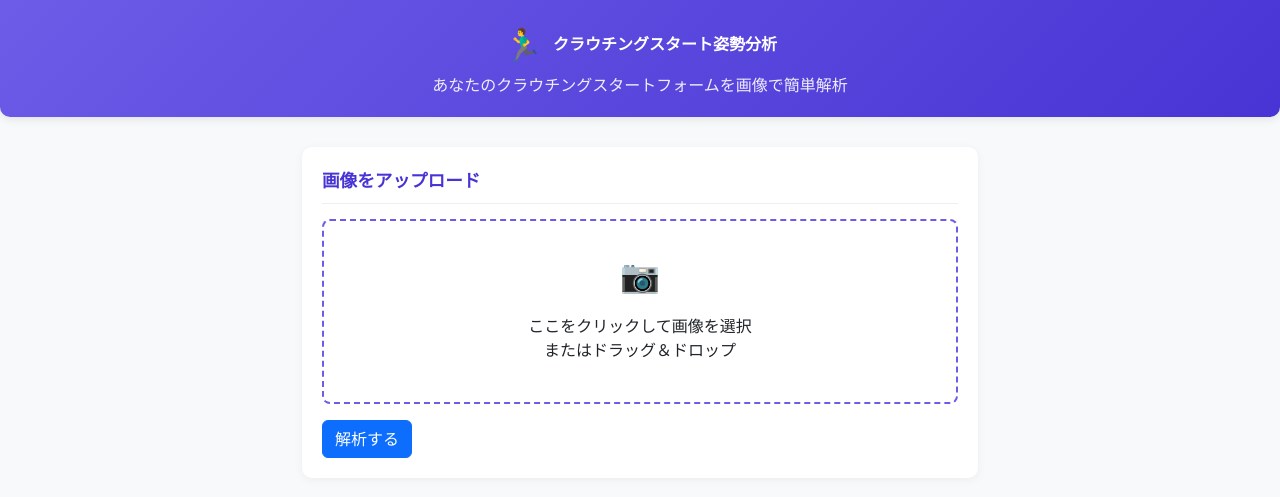
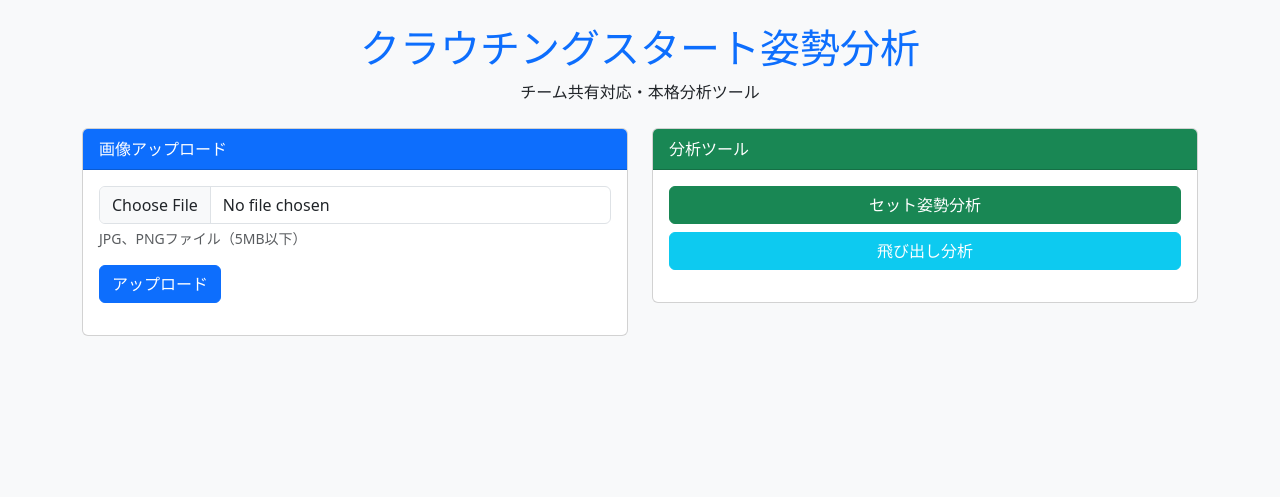
Before and after one commit to kotor-1/crouch-analyzer-pro, a Flask app: page / in a window 1280 px wide. Shown: the top 497 px of the page. Run offline with Flask 3, Linux system fonts and the light colour scheme.

Commit message:
Update index.html

```diff
--- a/templates/index.html
+++ b/templates/index.html
@@ -5,172 +5,235 @@
     <meta name="viewport" content="width=device-width, initial-scale=1.0">
     <title>クラウチングスタート姿勢分析</title>
     <link href="https://cdn.jsdelivr.net/npm/bootstrap@5.3.0/dist/css/bootstrap.min.css" rel="stylesheet">
-    <style>
-        body {
-            font-family: 'Segoe UI', 'Meiryo UI', sans-serif;
-            background-color: #f8f9fa;
-        }
-        .header {
-            background: linear-gradient(135deg, #6c5ce7, #4834d4);
-            color: white;
-            padding: 20px 0;
-            margin-bottom: 30px;
-            border-radius: 0 0 10px 10px;
-            box-shadow: 0 2px 10px rgba(0,0,0,0.1);
-        }
-        .main-title {
-            display: flex;
-            align-items: center;
-            justify-content: center;
-            gap: 10px;
-            font-weight: 700;
-            margin-bottom: 5px;
-        }
-        .main-title span {
-            font-size: 2rem;
-        }
-        .subtitle {
-            text-align: center;
-            opacity: 0.9;
-            font-size: 1rem;
-        }
-        .panel {
-            background-color: white;
-            border-radius: 10px;
-            padding: 20px;
-            box-shadow: 0 2px 10px rgba(0,0,0,0.05);
-            margin-bottom: 20px;
-        }
-        .panel-header {
-            display: flex;
-            align-items: center;
-            gap: 8px;
-            font-weight: 600;
-            color: #4834d4;
-            font-size: 1.1rem;
-            padding-bottom: 10px;
-            border-bottom: 1px solid #eee;
-            margin-bottom: 15px;
-        }
-        .upload-area {
-            border: 2px dashed #6c5ce7;
-            border-radius: 8px;
-            padding: 30px;
-            display: flex;
-            flex-direction: column;
-            align-items: center;
-            justify-content: center;
-            text-align: center;
-            cursor: pointer;
-            transition: background-color 0.2s;
-        }
-        .upload-area:hover {
-            background-color: rgba(108, 92, 231, 0.05);
-        }
-        .upload-icon {
-            font-size: 2rem;
-            color: #6c5ce7;
-            margin-bottom: 15px;
-        }
-        .file-info {
-            color: #666;
-            font-size: 0.9rem;
-            margin-top: 10px;
-        }
-        .image-container {
-            position: relative;
-            margin: 20px 0;
-            width: 100%;
-            overflow: hidden;
-            border-radius: 8px;
-            box-shadow: 0 1px 5px rgba(0,0,0,0.1);
-            min-height: 300px;
-            background-color: #f5f5f5;
-        }
-        #preview-image {
-            display: block;
-            width: 100%;
-            max-height: 600px;
-        }
-        .joint-point {
-            position: absolute;
-            width: 16px;
-            height: 16px;
-            background-color: red;
-            border: 2px solid white;
-            border-radius: 50%;
-            transform: translate(-50%, -50%);
-            pointer-events: none;
-        }
-        .result-area {
-            margin-top: 20px;
-            padding: 20px;
-            background-color: #eaf0fb;
-            border-radius: 8px;
-            color: #222;
-            font-size: 1.1rem;
-        }
-    </style>
 </head>
-<body>
-    <div class="header">
-        <div class="container">
-            <div class="main-title">
-                <span>🏃‍♂️</span> クラウチングスタート姿勢分析
+<body class="bg-light">
+    <div class="container py-4">
+        <header class="text-center mb-4">
+            <h1 class="text-primary">クラウチングスタート姿勢分析</h1>
+            <p>チーム共有対応・本格分析ツール</p>
+        </header>
+
+        <div class="row">
+            <div class="col-md-6 mb-4">
+                <div class="card">
+                    <div class="card-header bg-primary text-white">
+                        画像アップロード
                     </div>
-            <div class="subtitle">
-                あなたのクラウチングスタートフォームを画像で簡単解析
+                    <div class="card-body">
+                        <form id="upload-form">
+                            <div class="mb-3">
+                                <input type="file" class="form-control" id="image-file" accept="image/jpeg,image/png">
+                                <div class="form-text">JPG、PNGファイル（5MB以下）</div>
+                            </div>
+                            <button type="submit" class="btn btn-primary">アップロード</button>
+                        </form>
+
+                        <div class="mt-3" id="status-message"></div>
+
+                        <div class="text-center mt-3">
+                            <img id="preview-image" class="img-fluid border" style="max-height:400px;display:none;">
                         </div>
                     </div>
                 </div>
-    <div class="container" style="max-width: 700px;">
-        <div class="panel">
-            <div class="panel-header">
-                <span>画像をアップロード</span>
             </div>
-            <form id="upload-form" method="post" enctype="multipart/form-data">
-                <label class="upload-area" for="file-input">
-                    <div class="upload-icon">📷</div>
-                    <div>ここをクリックして画像を選択<br>またはドラッグ＆ドロップ</div>
-                    <input id="file-input" type="file" name="file" accept="image/*" style="display:none;" required>
-                    <div class="file-info" id="file-info"></div>
-                </label>
-                <button class="btn btn-primary mt-3" type="submit">解析する</button>
-            </form>
+
+            <div class="col-md-6">
+                <div class="card mb-4">
+                    <div class="card-header bg-success text-white">
+                        分析ツール
                     </div>
-        <div class="panel image-container" id="image-container" style="display:none;">
-            <img id="preview-image" src="" alt="プレビュー画像">
-            <!-- 関節点などを重ねて描画する場合はここに .joint-point をJSで追加 -->
+                    <div class="card-body">
+                        <div class="d-grid gap-2 mb-3">
+                            <button class="btn btn-success" id="analyze-set">セット姿勢分析</button>
+                            <button class="btn btn-info text-white" id="analyze-takeoff">飛び出し分析</button>
                         </div>
-        <div id="result-area" class="result-area" style="display:none;">
-            解析結果がここに表示されます
+
+                        <div id="result-panel" class="mt-4" style="display:none;">
+                            <h5 class="border-bottom pb-2">分析結果</h5>
+                            <div id="result-content"></div>
                         </div>
                     </div>
+                </div>
+            </div>
+        </div>
+    </div>
+
     <script>
-        const fileInput = document.getElementById('file-input');
-        const fileInfo = document.getElementById('file-info');
+        document.addEventListener('DOMContentLoaded', function() {
+            const form = document.getElementById('upload-form');
+            const fileInput = document.getElementById('image-file');
             const previewImage = document.getElementById('preview-image');
-        const imageContainer = document.getElementById('image-container');
-        const resultArea = document.getElementById('result-area');
-        const uploadForm = document.getElementById('upload-form');
+            const statusMessage = document.getElementById('status-message');
+            const analyzeSetBtn = document.getElementById('analyze-set');
+            const analyzeTakeoffBtn = document.getElementById('analyze-takeoff');
+            const resultPanel = document.getElementById('result-panel');
+            const resultContent = document.getElementById('result-content');
 
-        fileInput.addEventListener('change', function() {
-            if (fileInput.files && fileInput.files[0]) {
-                fileInfo.textContent = fileInput.files[0].name;
-                const reader = new FileReader();
-                reader.onload = function(e) {
-                    previewImage.src = e.target.result;
-                    imageContainer.style.display = 'block';
+            // 状態変数
+            let keypoints = {};
+            let imageWidth = 0;
+            let imageHeight = 0;
+
+            // アップロードフォーム処理
+            form.addEventListener('submit', function(e) {
+                e.preventDefault();
+
+                if (!fileInput.files || !fileInput.files[0]) {
+                    showMessage('ファイルを選択してください', 'danger');
+                    return;
                 }
-                reader.readAsDataURL(fileInput.files[0]);
+
+                const file = fileInput.files[0];
+
+                // ファイルサイズチェック
+                if (file.size > 5 * 1024 * 1024) {
+                    showMessage('ファイルサイズが大きすぎます (最大5MB)', 'danger');
+                    return;
                 }
+
+                // FormData作成
+                const formData = new FormData();
+                formData.append('file', file);
+
+                // ステータス表示
+                showMessage('アップロード中...', 'info');
+
+                // アップロード処理
+                fetch('/upload', {
+                    method: 'POST',
+                    body: formData
+                })
+                .then(response => response.json())
+                .then(data => {
+                    if (data.success) {
+                        // 画像表示
+                        previewImage.onload = function() {
+                            previewImage.style.display = 'block';
+                            showMessage('アップロード成功！関節点を自動配置しました', 'success');
+                        };
+                        previewImage.src = data.image_url + '?' + Date.now();
+
+                        // データ保存
+                        keypoints = data.keypoints;
+                        imageWidth = data.image_width;
+                        imageHeight = data.image_height;
+                    } else {
+                        showMessage('エラー: ' + data.error, 'danger');
+                    }
+                })
+                .catch(error => {
+                    showMessage('通信エラー: ' + error.message, 'danger');
+                });
             });
 
-        uploadForm.addEventListener('submit', function(e) {
-            // AJAXで送信したい場合はここを実装
-            // ここではデモとして解析結果エリアを表示
-            resultArea.style.display = 'block';
-            resultArea.textContent = '（デモ）フォームが送信されました。サーバーで画像を解析します。';
+            // メッセージ表示関数
+            function showMessage(message, type) {
+                statusMessage.innerHTML = `<div class="alert alert-${type}">${message}</div>`;
+            }
+
+            // セット姿勢分析
+            analyzeSetBtn.addEventListener('click', function() {
+                if (Object.keys(keypoints).length === 0) {
+                    showMessage('画像をアップロードしてください', 'warning');
+                    return;
+                }
+
+                showMessage('分析中...', 'info');
+
+                fetch('/analyze', {
+                    method: 'POST',
+                    headers: { 'Content-Type': 'application/json' },
+                    body: JSON.stringify({
+                        keypoints: keypoints,
+                        analysis_mode: 'set'
+                    })
+                })
+                .then(response => response.json())
+                .then(data => {
+                    if (data.success) {
+                        showResults(data);
+                        showMessage('分析完了', 'success');
+                    } else {
+                        showMessage('分析エラー: ' + data.error, 'danger');
+                    }
+                })
+                .catch(error => {
+                    showMessage('通信エラー: ' + error.message, 'danger');
+                });
+            });
+
+            // 飛び出し分析
+            analyzeTakeoffBtn.addEventListener('click', function() {
+                if (Object.keys(keypoints).length === 0) {
+                    showMessage('画像をアップロードしてください', 'warning');
+                    return;
+                }
+
+                showMessage('分析中...', 'info');
+
+                fetch('/analyze', {
+                    method: 'POST',
+                    headers: { 'Content-Type': 'application/json' },
+                    body: JSON.stringify({
+                        keypoints: keypoints,
+                        analysis_mode: 'takeoff'
+                    })
+                })
+                .then(response => response.json())
+                .then(data => {
+                    if (data.success) {
+                        showResults(data);
+                        showMessage('分析完了', 'success');
+                    } else {
+                        showMessage('分析エラー: ' + data.error, 'danger');
+                    }
+                })
+                .catch(error => {
+                    showMessage('通信エラー: ' + error.message, 'danger');
+                });
+            });
+
+            // 結果表示
+            function showResults(data) {
+                resultPanel.style.display = 'block';
+                resultContent.innerHTML = '';
+
+                if (data.analysis_type === 'set') {
+                    resultContent.innerHTML = `
+                        <ul class="list-group">
+                            <li class="list-group-item d-flex justify-content-between align-items-center">
+                                前足膝角度
+                                <span class="badge bg-success rounded-pill">${data.front_angle}°</span>
+                            </li>
+                            <li class="list-group-item d-flex justify-content-between align-items-center">
+                                後足膝角度
+                                <span class="badge bg-success rounded-pill">${data.rear_angle}°</span>
+                            </li>
+                            <li class="list-group-item d-flex justify-content-between align-items-center">
+                                前足股関節角度
+                                <span class="badge bg-success rounded-pill">${data.front_hip_angle}°</span>
+                            </li>
+                        </ul>
+                    `;
+                } else {
+                    resultContent.innerHTML = `
+                        <ul class="list-group">
+                            <li class="list-group-item d-flex justify-content-between align-items-center">
+                                下半身角度
+                                <span class="badge bg-success rounded-pill">${data.lower_angle}°</span>
+                            </li>
+                            <li class="list-group-item d-flex justify-content-between align-items-center">
+                                上半身角度
+                                <span class="badge bg-success rounded-pill">${data.upper_angle}°</span>
+                            </li>
+                            <li class="list-group-item d-flex justify-content-between align-items-center">
+                                くの字角度
+                                <span class="badge bg-success rounded-pill">${data.kunoji_angle}°</span>
+                            </li>
+                        </ul>
+                    `;
+                }
+            }
         });
     </script>
 </body>
```
Lines whose indentation alone changed are shown as unchanged.
